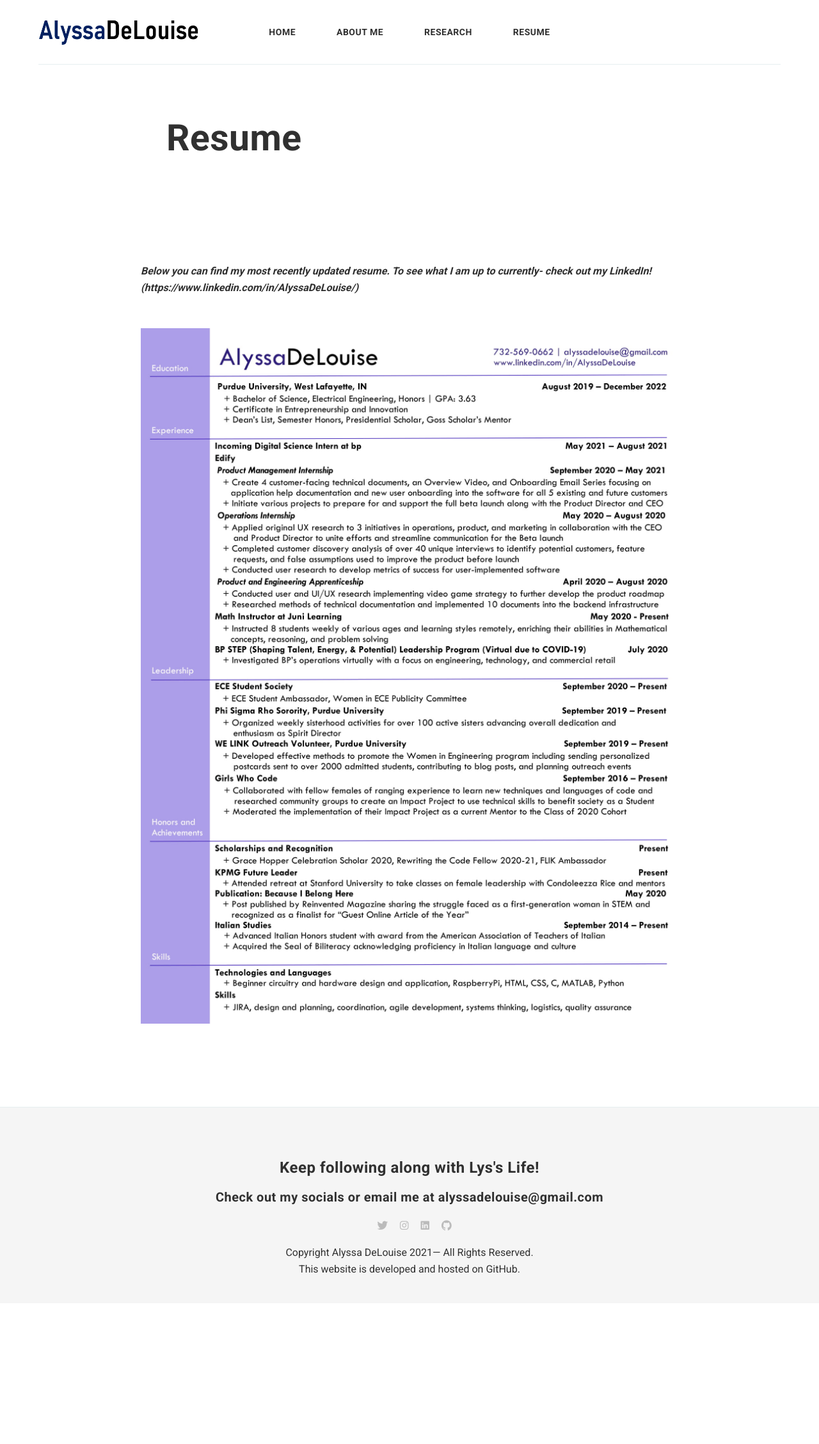
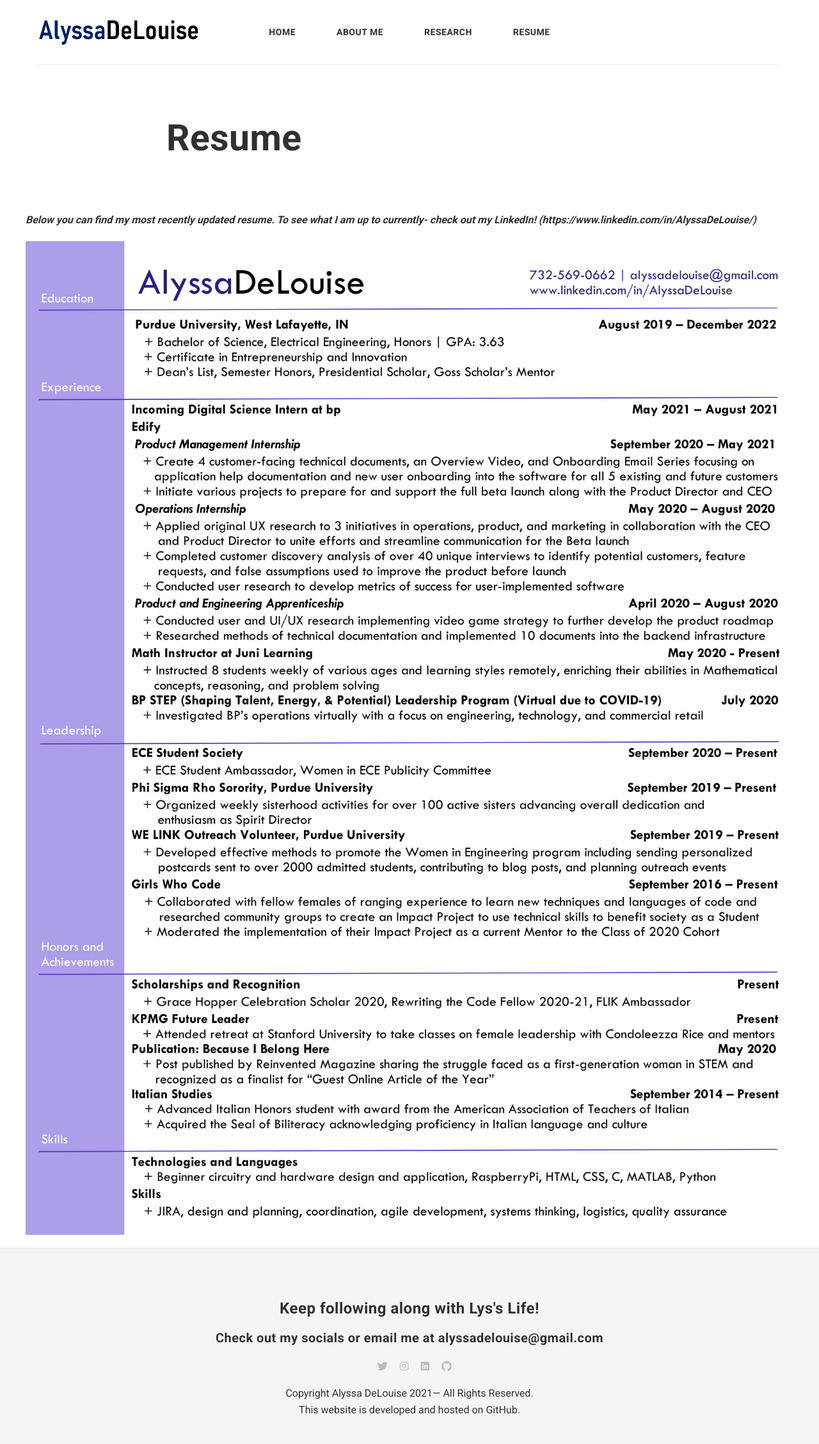
Before and after one commit to alyssadelouise/home, a Jekyll site: the page built from _pages/resume.md, in a window 1280 px wide. Shown: the whole page at 64% size. Built offline with Jekyll 4.4.1, drawn with Linux system fonts in a browser that asks for light colours; nearby versions of some CDN libraries; comment, search, counter and statistics services are not loaded; before the commit the page ends 2037 px from its top, so only the background shows below that.

Commit message:
Update pageresume.html

```diff
--- a/_layouts/pageresume.html
+++ b/_layouts/pageresume.html
@@ -11,11 +11,15 @@ layout: default
 	</div>
 </div>
 
+
+
+<div class="container">
 <div class="row">
 		<!-- begin page -->
-		<article class="page col col-8 col-t-10 col-m-12">
+		<article class="">
 			<div class="page__content">
 				{{ content }}
 			</div>
 	</article>
 </div>
+</div
```
